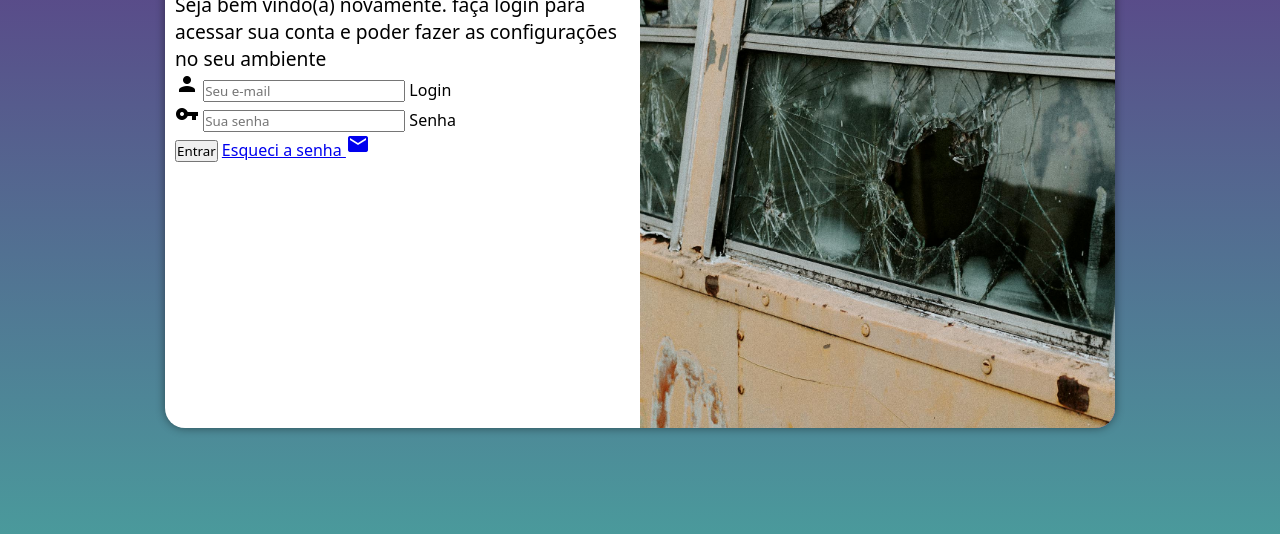
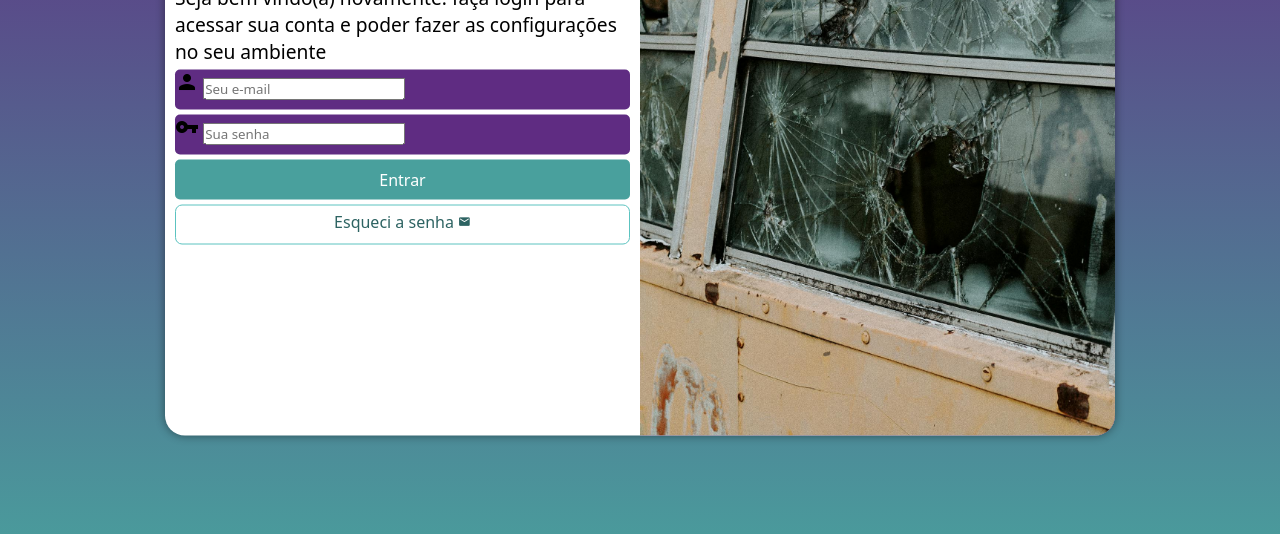
Before and after one commit to GabrielMendes130/projeto-login, a plain HTML site: page index.html in a window 1280 px wide. Shown: the part 222-756 px from the top of the page. Drawn offline with Linux system fonts and the light colour scheme.

Commit message:
css no formulario

```diff
--- a/estilos/style.css
+++ b/estilos/style.css
@@ -30,7 +30,7 @@ section#login{
     overflow: hidden;
     background-color: white;
     width: 250px;
-    height: 500px ;
+    height: 515px ;
     border-radius: 20px;
     box-shadow: 0px 0px 10px rgba(0,0,0,0.450);
 
@@ -55,3 +55,47 @@ div#formulario> h1{
 div#formulario > p{
     font-size: 0.8em
 }
+form > div.campo {
+    background-color: #5f2c82;
+    display: block;
+    width: 100%;
+    height: 40px;
+    border-radius: 5px;
+    margin: 5px 0px;
+}
+div.campo > label {
+    display: none;
+}
+form > input[type=submit] {
+    display: block;
+    font-size: 1em;
+    width: 100%;
+    height: 40px;
+    background-color: #49a09d;
+    color: white;
+    border: none;
+    border-radius: 5px;
+}
+form> input[type=submite]:hover{
+    background-color: #2d6362;
+}
+form> a.botao {
+    display: block;
+    text-align: center;
+    font-size: 1em;
+    width: 100%;
+    height: 40px;
+    padding-top: 5px;
+    margin-top: 5px;
+    background-color: white;
+    color: #2d6362;
+    border: 1px solid #5cc3c0;
+    border-radius: 7px;
+    text-decoration: none;
+}
+form > a.botao:hover {
+    background-color: #6cd3cf;
+}
+form > a.botao > i {
+    font-size: 0.8em;
+}
--- a/index.html
+++ b/index.html
@@ -29,7 +29,7 @@
                         <label for="isenha">Senha</label>
                     </div>
                     <input type="submit" value="Entrar">
-                    <a href="esqueci.html">
+                    <a href="esqueci.html" class="botao">
                         Esqueci a senha <i class="material-icons">mail</i>
                     </a>
                 </form>
```
